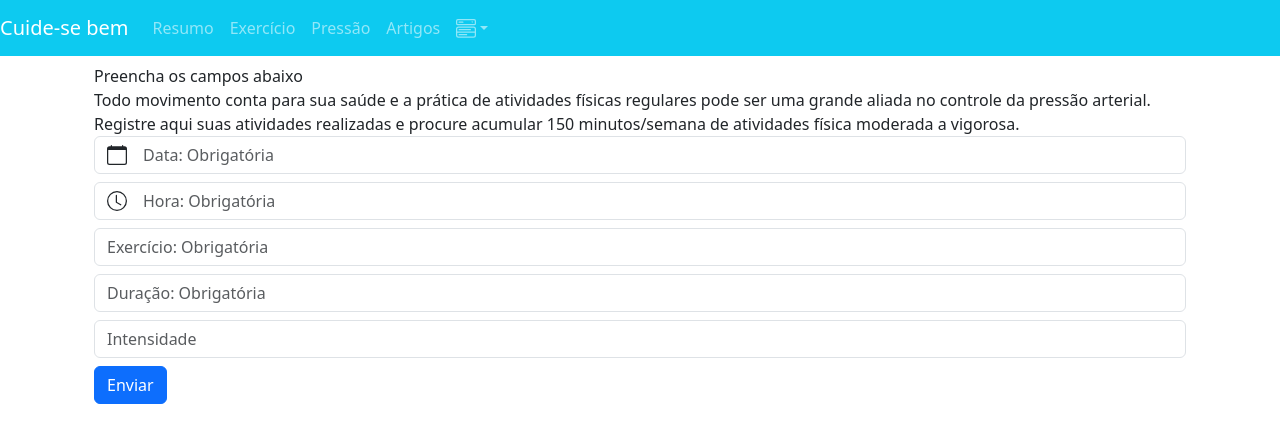
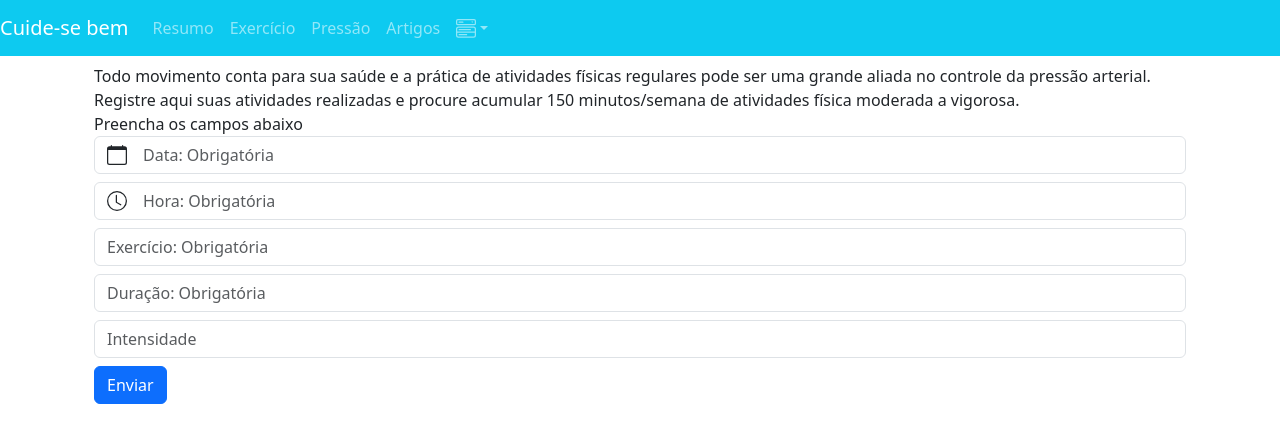
Before and after one commit to ranielisilveira/cuide-se-bem, a Vue app: page /exerciseForm in a window 1280 px wide. Shown: the top 442 px of the page. Built offline with nearby package versions, Linux system fonts and the light colour scheme.

Commit message:
Adjust ExerciseForm

```diff
--- a/src/views/ExerciseForm.vue
+++ b/src/views/ExerciseForm.vue
@@ -1,9 +1,12 @@
 <template>
   <div class="container mt-2">
     <div class="container mt-2">
-      <b-form-group label="Preencha os campos abaixo" label-for="subject">
+      <b-form-group
+        label="Todo movimento conta para sua saúde e a prática de atividades físicas regulares pode ser uma grande aliada no controle da pressão arterial. Registre aqui suas atividades realizadas e procure acumular 150 minutos/semana de atividades física moderada a vigorosa."
+        label-for="subject"
+      >
         <b-form-group
-          label="Todo movimento conta para sua saúde e a prática de atividades físicas regulares pode ser uma grande aliada no controle da pressão arterial. Registre aqui suas atividades realizadas e procure acumular 150 minutos/semana de atividades física moderada a vigorosa."
+          label="Preencha os campos abaixo"
           label-for="subject"
         ></b-form-group>
         <b-form-datepicker placeholder="Data: Obrigatória" class="mb-6">
```
